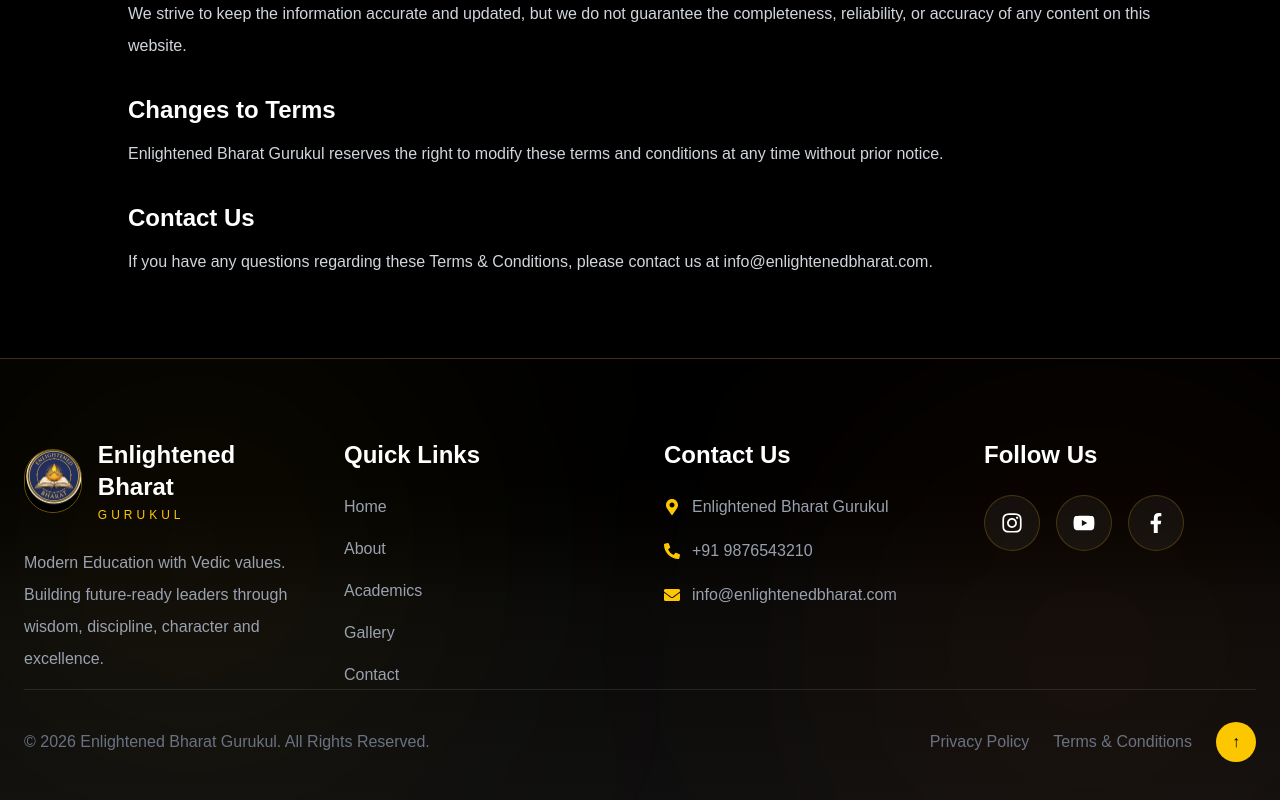
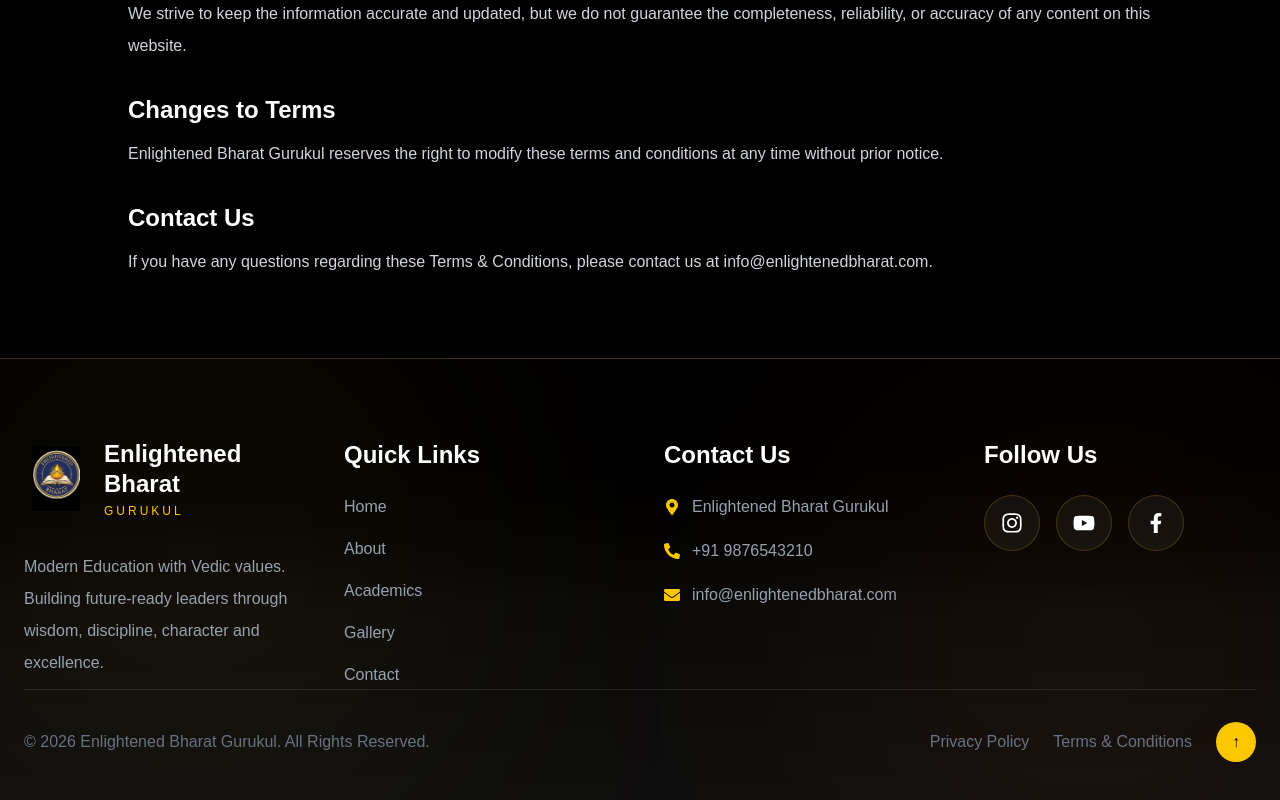
Before and after one commit to dunstomtechnologies/enlightened-bharat-school-website, a React (Vite) app: page /terms-and-conditions in a window 1280 px wide. Shown: the part 558-1358 px from the top of the page. Built offline with nearby package versions, Linux system fonts and the light colour scheme; no server answers.

Commit message:
Fix logo circle problem

```diff
--- a/src/components/Footer.jsx
+++ b/src/components/Footer.jsx
@@ -65,26 +65,28 @@ function Footer() {
 
       <div className="relative max-w-7xl mx-auto grid md:grid-cols-4 gap-12">
         {/* Logo Section */}
+
         <div>
           <div className="flex items-center gap-4">
-            <img
-              src={logo}
-              alt="logo"
-              className="w-16 h-16 rounded-full object-cover border border-yellow-400/40"
-            />
+            <div className="w-16 h-16 flex-shrink-0">
+              <img
+                src={logo}
+                alt="Enlightened Bharat Logo"
+                className="w-full h-full object-contain"
+              />
+            </div>
 
             <div>
-              <h2 className="text-white text-2xl font-bold">
+              <h2 className="text-white text-2xl font-bold leading-tight">
                 Enlightened Bharat
               </h2>
 
-              <p className="text-yellow-400 tracking-[4px] uppercase text-xs mt-1">
+              <p className="text-yellow-400 tracking-[3px] uppercase text-xs mt-1">
                 Gurukul
               </p>
             </div>
           </div>
-
-          <p className="text-gray-400 leading-8 mt-6">
+          <p className="text-gray-400 leading-8 mt-8 max-w-md">
             Modern Education with Vedic values. Building future-ready leaders
             through wisdom, discipline, character and excellence.
           </p>
```
